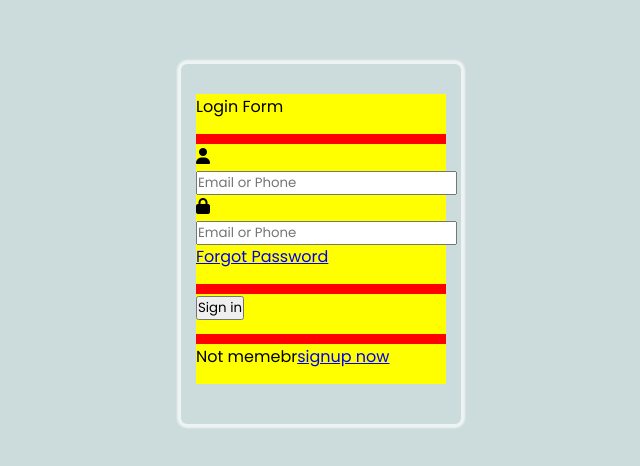
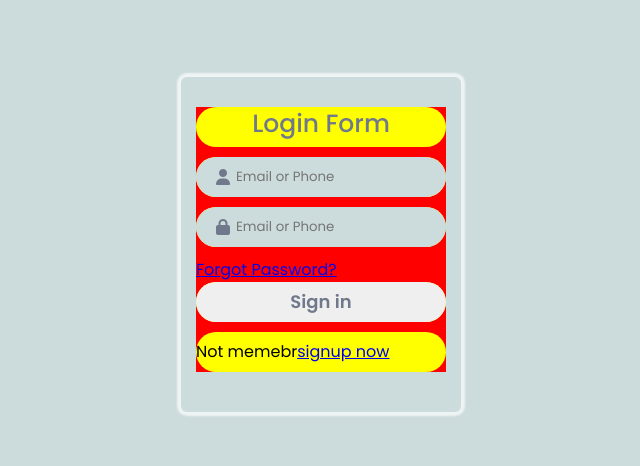
Before and after one commit to Ibra-him-elgharras/Template-33, a plain HTML site: page index.html in a window 1280 px wide. Shown: the part 156-622 px from the top of the page, without its empty margins (319-959 px from the left). Drawn offline with Linux system fonts and the light colour scheme.

Commit message:
form-input-

```diff
--- a/CSS/style.css
+++ b/CSS/style.css
@@ -52,6 +52,67 @@ body{
 .container form div{
     width: 100%;
     height: 40px;
+    border-radius: 25px;
     background: yellow;
     margin-bottom: 10px;
+    display: flex;
+    align-items: center;
+    position: relative;
 }
+
+/* form-box-1-label */
+
+.container form .box-1{
+    display: flex;
+    align-items: center;
+    justify-content: center;
+    font-size: 25px;
+    font-weight: 500;
+    padding-bottom: 5px;
+    color: #70798C;
+}
+
+/* form-input */
+
+.container form .box-2 input,
+.container form .box-3 input{
+    width: 100%;
+    height: 100%;
+    padding-left: 40px;
+    border-radius: 25px;
+    outline: none;
+    color: #70798C;
+    background: #CCDBDC;
+    border: none;
+    position: absolute;
+}
+
+/* form-input-i */
+
+
+.container form i{
+    position: absolute;
+    left: 20px;
+    z-index: 10;
+    color: #70798C;
+}
+
+/* form- a */
+
+ .container form a{
+
+ }
+
+ /* form-box-5 submit*/
+
+
+ .container form .box-5 input{
+    width: 100%;
+    height: 100%;
+    border-radius: 25px;
+    color: #70798C;
+    border: none;
+    font-size: 18px;
+    font-weight: 600;
+    text-align: center;
+}
--- a/index.html
+++ b/index.html
@@ -28,9 +28,7 @@
                 <input type="text" placeholder="Email or Phone" required>
             </div>
 
-            <div class="box-4">
-                <a href="#">Forgot Password</a>
-            </div>
+                <a href="#">Forgot Password?</a>
 
             <div class="box-5">
                 <input type="button" value="Sign in">
```
